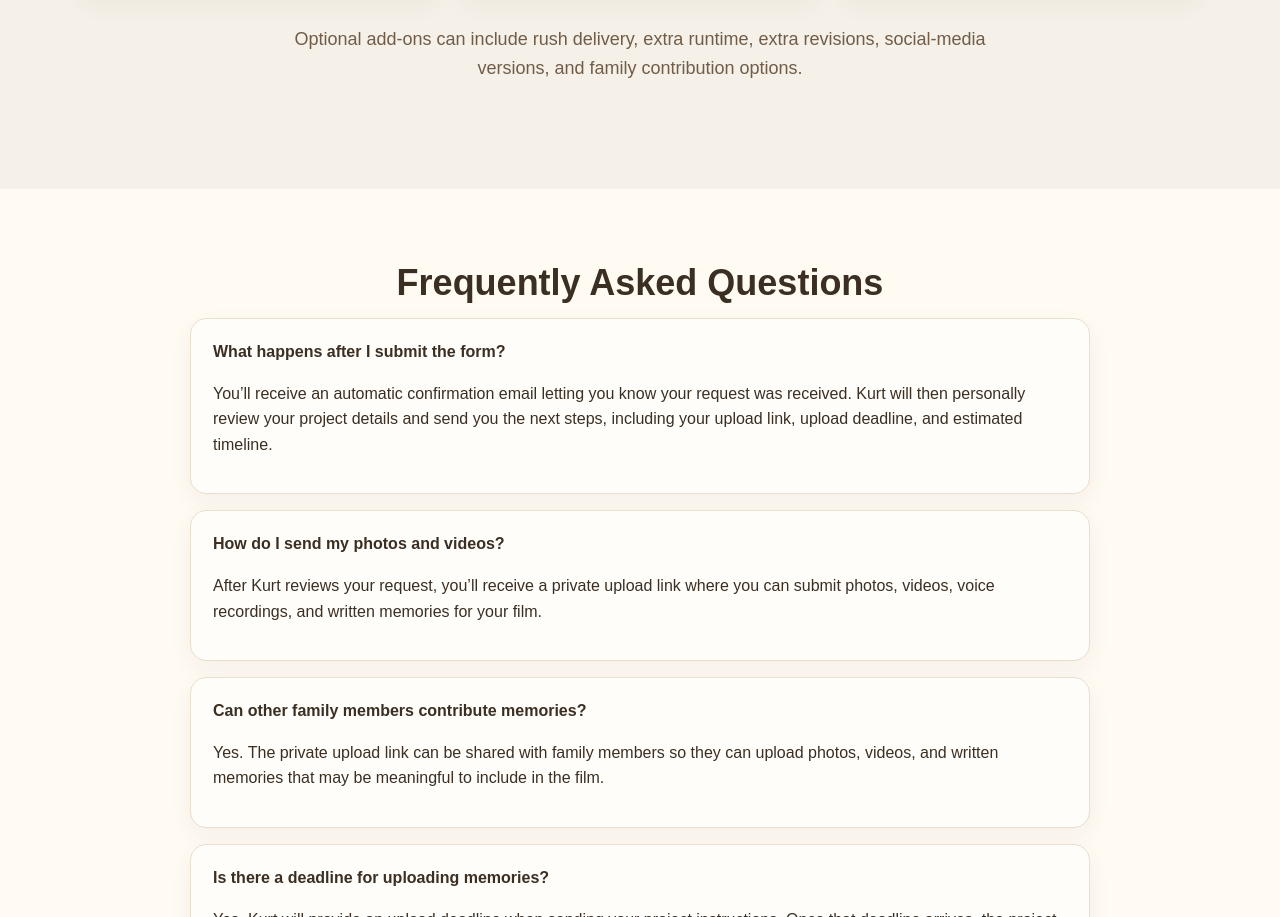
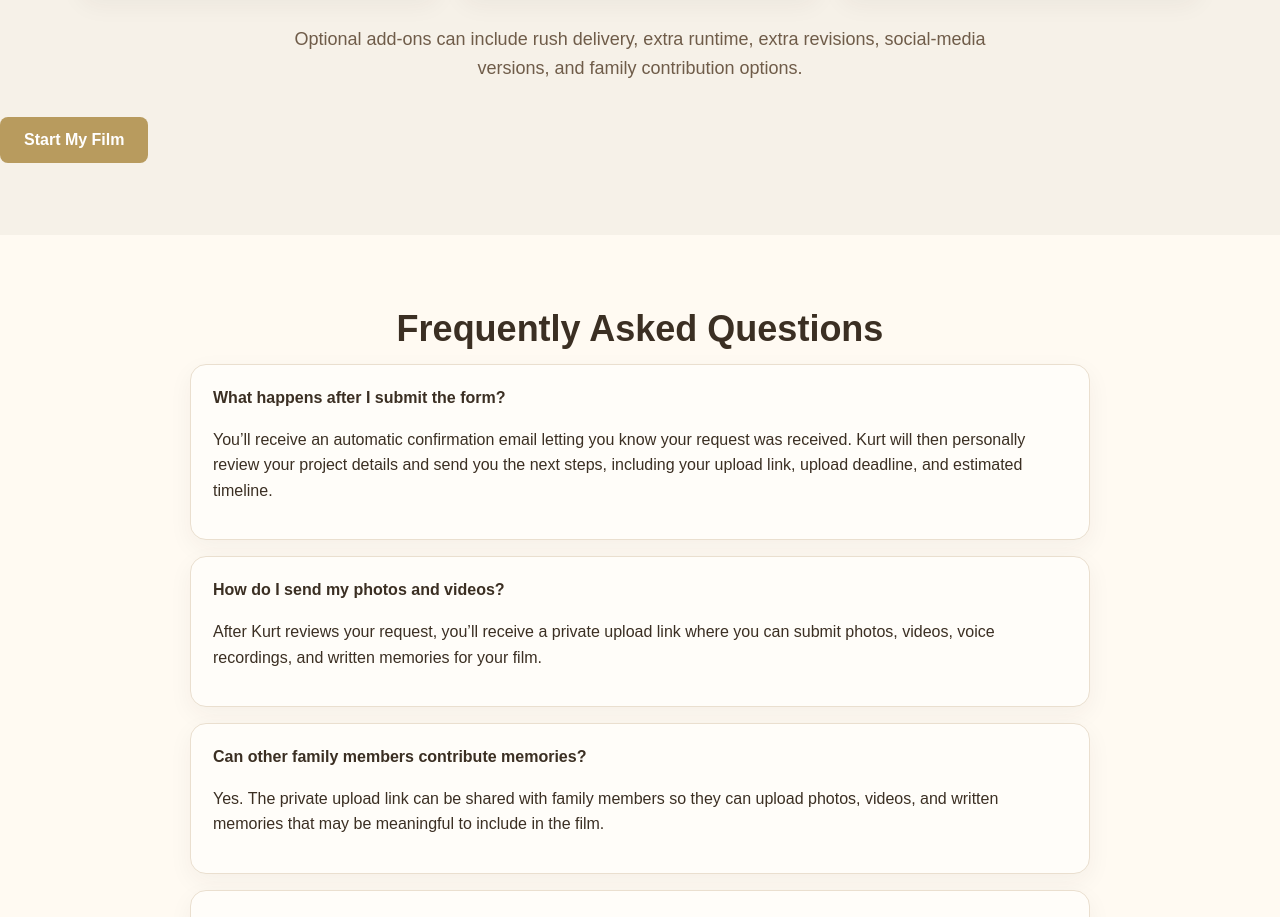
Before and after one commit to danrocksai-coder/legacyfamilyfilm, a plain HTML site: page index.html in a window 1280 px wide. Shown: the part 4441-5358 px from the top of the page. Drawn offline with Linux system fonts and the light colour scheme.

Commit message:
Update index.html

```diff
--- a/index.html
+++ b/index.html
@@ -609,6 +609,7 @@ Kurt with his wife and kids — the inspiration behind Legacy Family Film.
         social-media versions, and family contribution options.
       </p>
     </div>
+    <button type="submit" class="button button-primary">Start My Film</button>
   </section>
 
   <section style="background:#fffaf2;">
```
